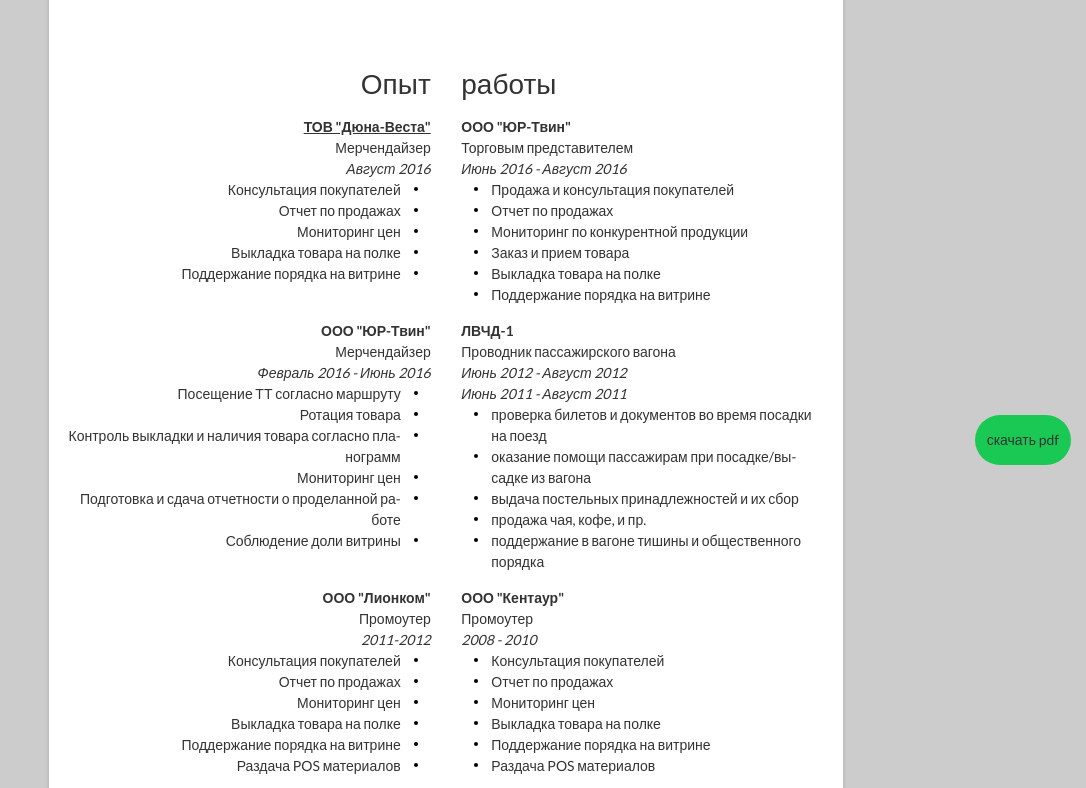
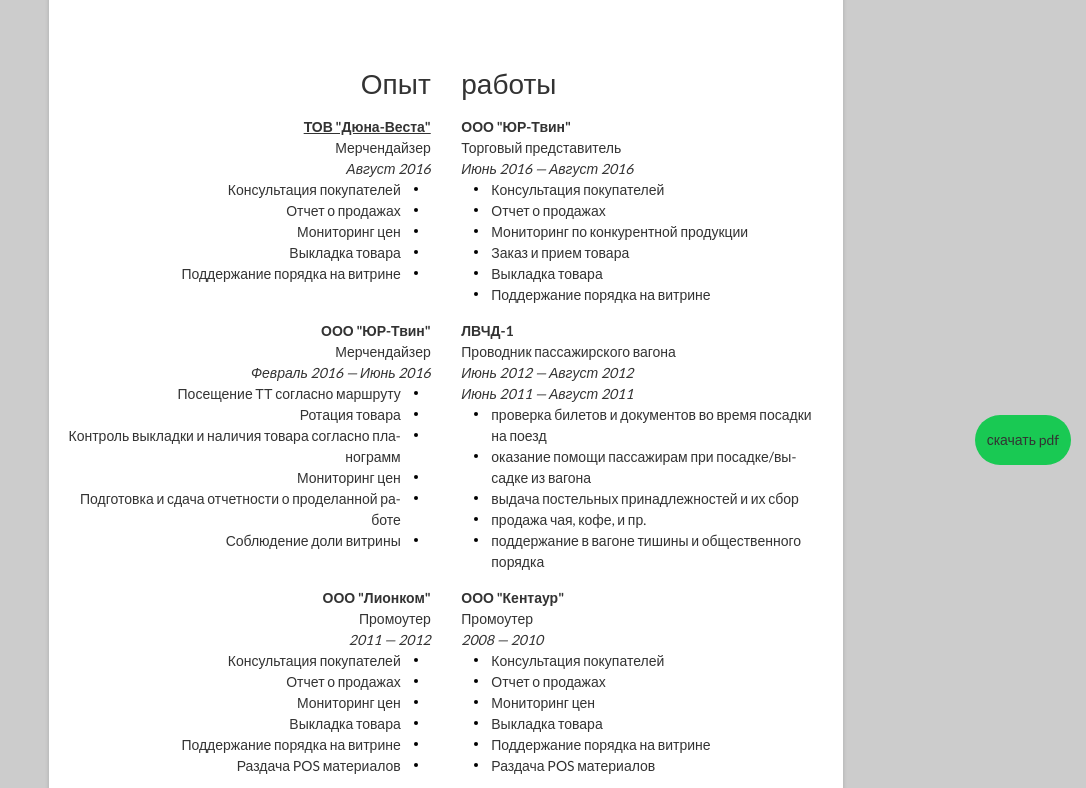
Before and after one commit to dyaroman/cv_anastasiia, a website: page src/html/index.njk in a window 1280 px wide. Shown: the part 320-1108 px from the top of the page, without its empty margins (194-1280 px from the left). Drawn offline with nearby package versions, Linux system fonts and the light colour scheme; files that its build step writes are made by us from their sources.

Commit message:
refactoring

```diff
--- a/src/html/index.njk
+++ b/src/html/index.njk
@@ -32,23 +32,23 @@
         <div class="experience__period">Август 2016</div>
         <ul class="experience__description list">
           <li>Консультация покупателей</li>
-          <li>Отчет по продажах</li>
+          <li>Отчет о продажах</li>
           <li>Мониторинг цен</li>
-          <li>Выкладка товара на полке</li>
+          <li>Выкладка товара</li>
           <li>Поддержание порядка на витрине</li>
         </ul>
       </li>
 
       <li class="experience__item">
         <div class="experience__company">ООО "ЮР-Твин"</div>
-        <div class="experience__position">Торговым представителем</div>
-        <div class="experience__period">Июнь 2016 - Август 2016</div>
+        <div class="experience__position">Торговый представитель</div>
+        <div class="experience__period">Июнь 2016 — Август 2016</div>
         <ul class="experience__description list">
-          <li>Продажа и консультация покупателей</li>
-          <li>Отчет по продажах</li>
+          <li>Консультация покупателей</li>
+          <li>Отчет о продажах</li>
           <li>Мониторинг по конкурентной продукции</li>
           <li>Заказ и прием товара</li>
-          <li>Выкладка товара на полке</li>
+          <li>Выкладка товара</li>
           <li>Поддержание порядка на витрине</li>
         </ul>
       </li>
@@ -56,7 +56,7 @@
       <li class="experience__item">
         <div class="experience__company">ООО "ЮР-Твин"</div>
         <div class="experience__position">Мерчендайзер</div>
-        <div class="experience__period">Февраль 2016 - Июнь 2016</div>
+        <div class="experience__period">Февраль 2016 — Июнь 2016</div>
         <ul class="experience__description list">
           <li>Посещение ТТ согласно маршруту</li>
           <li>Ротация товара</li>
@@ -70,8 +70,8 @@
       <li class="experience__item">
         <div class="experience__company">ЛВЧД-1</div>
         <div class="experience__position">Проводник пассажирского вагона</div>
-        <div class="experience__period">Июнь 2012 - Август 2012</div>
-        <div class="experience__period">Июнь 2011 - Август 2011</div>
+        <div class="experience__period">Июнь 2012 — Август 2012</div>
+        <div class="experience__period">Июнь 2011 — Август 2011</div>
         <ul class="experience__description list">
           <li>проверка билетов и документов во время посадки на поезд</li>
           <li>оказание помощи пассажирам при посадке/высадке из вагона</li>
@@ -84,12 +84,12 @@
       <li class="experience__item">
         <div class="experience__company">ООО "Лионком"</div>
         <div class="experience__position">Промоутер</div>
-        <div class="experience__period">2011-2012</div>
+        <div class="experience__period">2011 — 2012</div>
         <ul class="experience__description list">
           <li>Консультация покупателей</li>
-          <li>Отчет по продажах</li>
+          <li>Отчет о продажах</li>
           <li>Мониторинг цен</li>
-          <li>Выкладка товара на полке</li>
+          <li>Выкладка товара</li>
           <li>Поддержание порядка на витрине</li>
           <li>Раздача POS материалов</li>
         </ul>
@@ -98,12 +98,12 @@
       <li class="experience__item">
         <div class="experience__company">ООО "Кентаур"</div>
         <div class="experience__position">Промоутер</div>
-        <div class="experience__period">2008 - 2010</div>
+        <div class="experience__period">2008 — 2010</div>
         <ul class="experience__description list">
           <li>Консультация покупателей</li>
-          <li>Отчет по продажах</li>
+          <li>Отчет о продажах</li>
           <li>Мониторинг цен</li>
-          <li>Выкладка товара на полке</li>
+          <li>Выкладка товара</li>
           <li>Поддержание порядка на витрине</li>
           <li>Раздача POS материалов</li>
         </ul>
@@ -121,7 +121,7 @@
             </dt>
             <dd>Автоматика, телемеханика и связь</dd>
             <dt>Днепропетровский транспортно-экономический колледж</dt>
-            <dd>Автоматизация и компьютерно - интегрированные технологии</dd>
+            <dd>Автоматизация и компьютерно-интегрированные технологии</dd>
           </dl>
         </div>
       </div>
```
